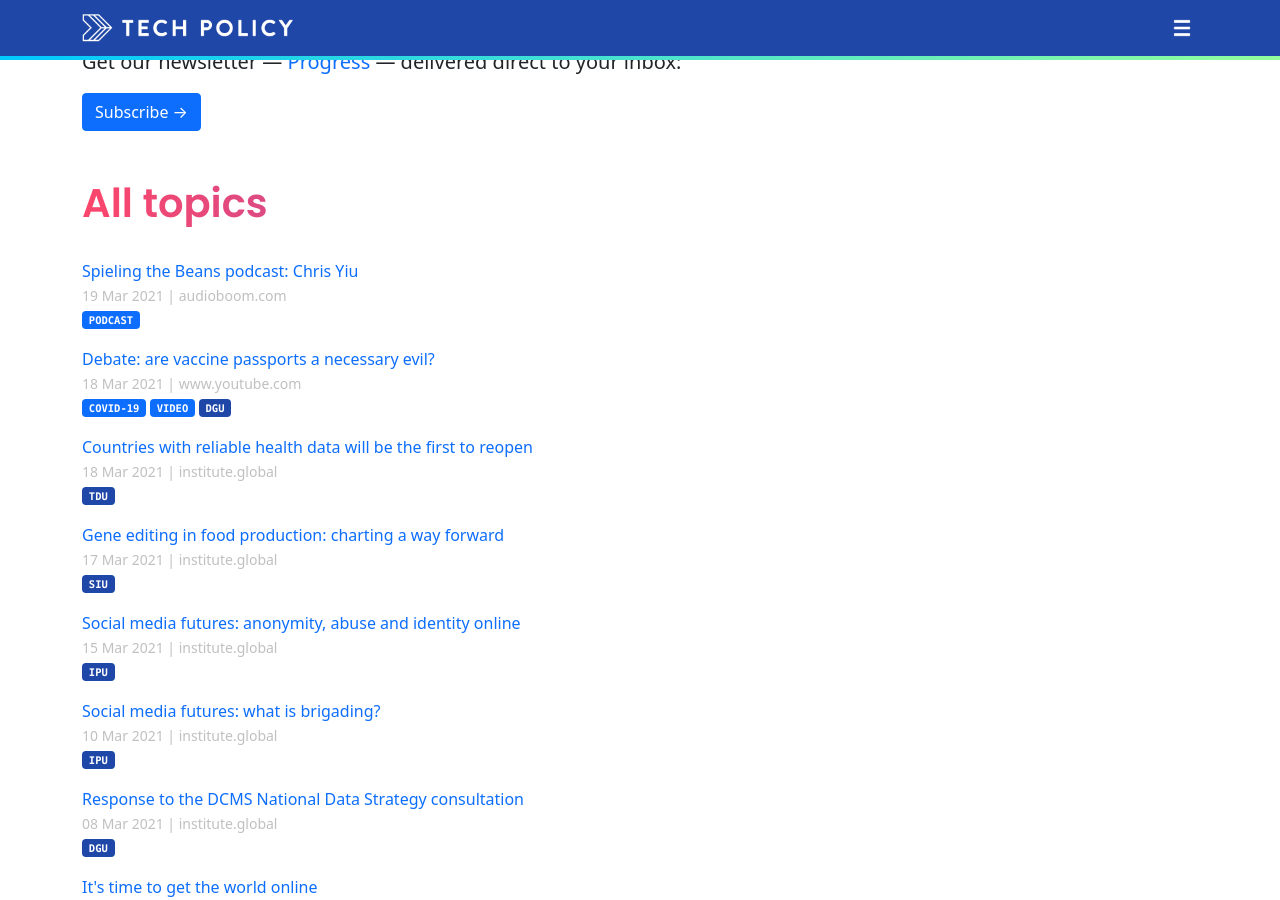
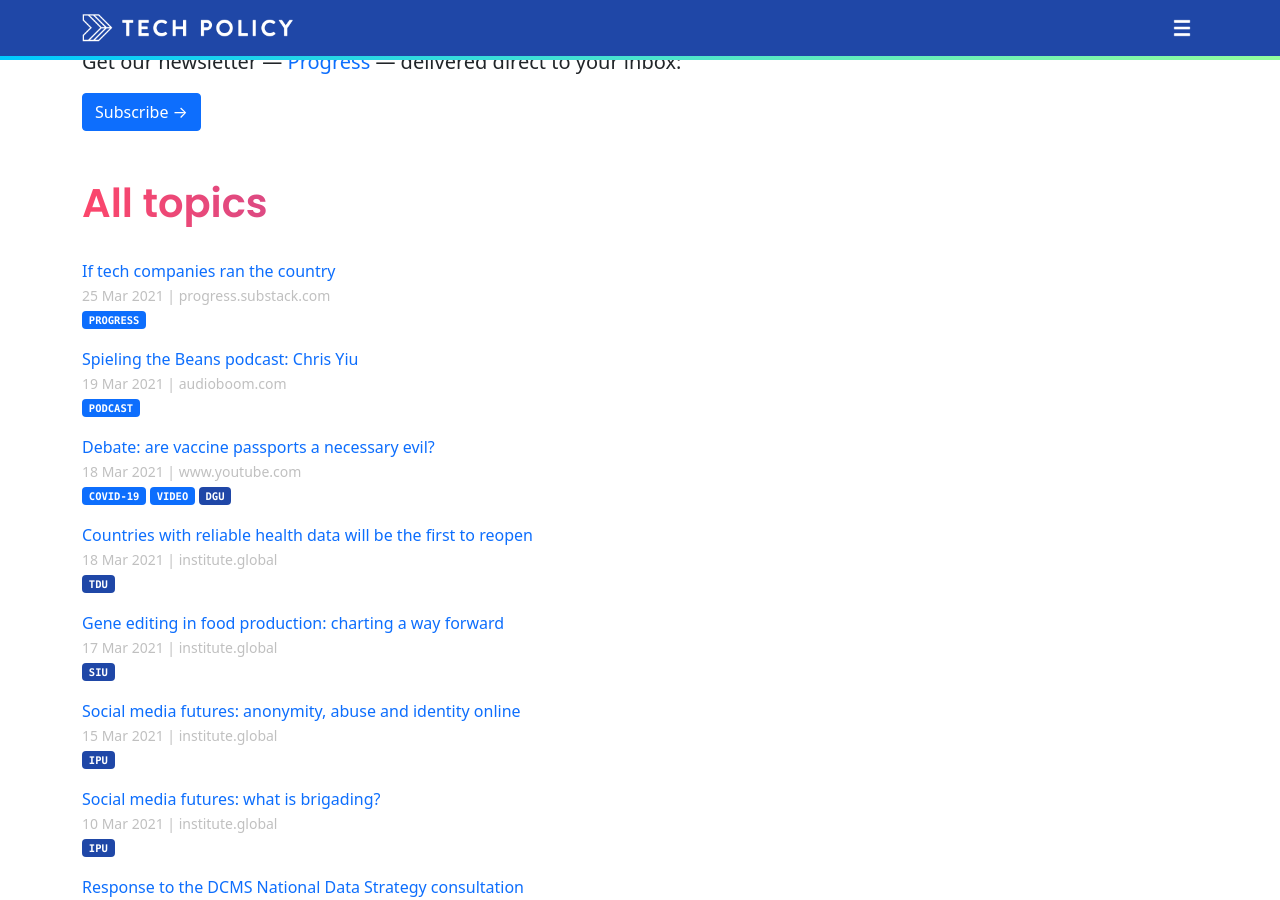
Before and after one commit to techpolicyio/techpolicyio.github.io, a Jekyll site: the page built from pages/home.md, in a window 1280 px wide and 900 px high, scrolled down 468 px. Built offline with Jekyll 4.4.1, drawn with Linux system fonts in a browser that asks for light colours.

Commit message:
Update links.yml

```diff
--- a/_data/links.yml
+++ b/_data/links.yml
@@ -708,3 +708,7 @@
   date: 2021-03-18
   tags: covid-19, video
   unit: dgu
+- title: "If tech companies ran the country"
+  url: https://progress.substack.com/p/if-tech-companies-ran-the-country
+  date: 2021-03-25
+  tags: progress
```
